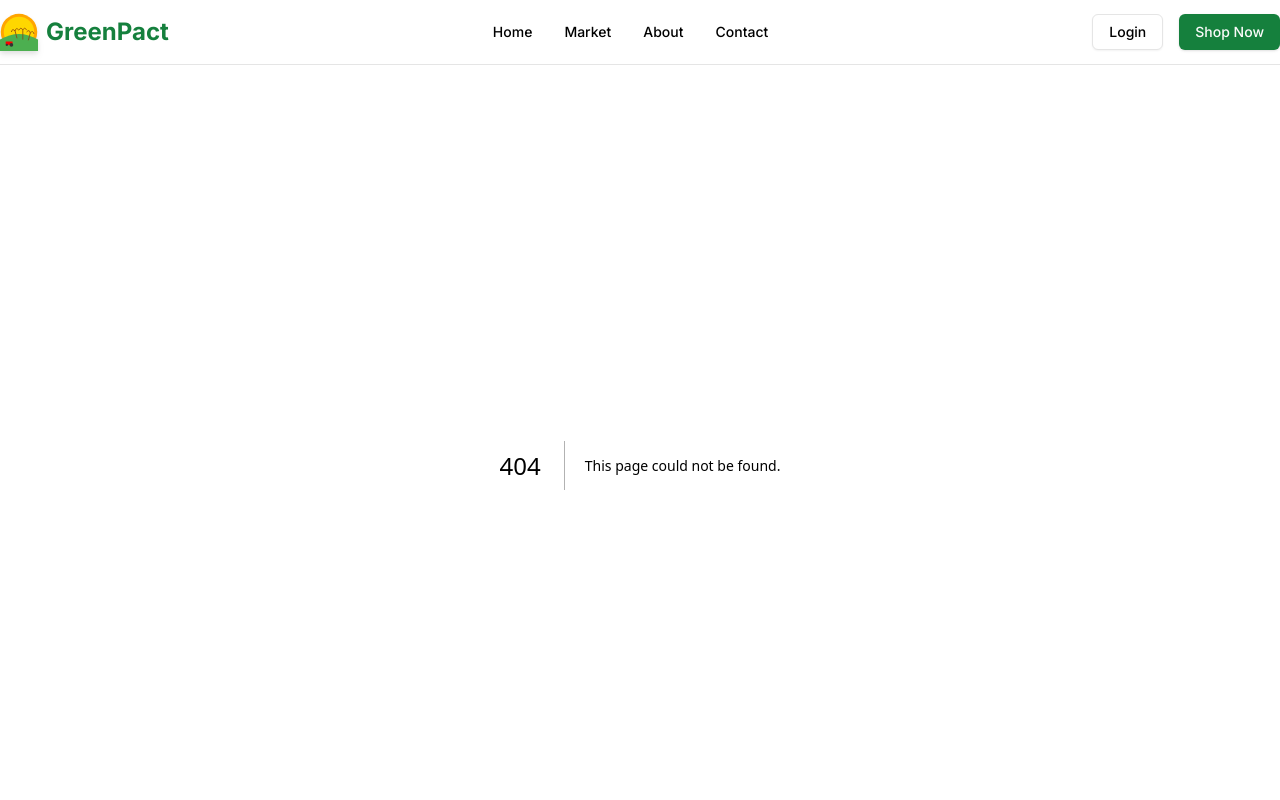
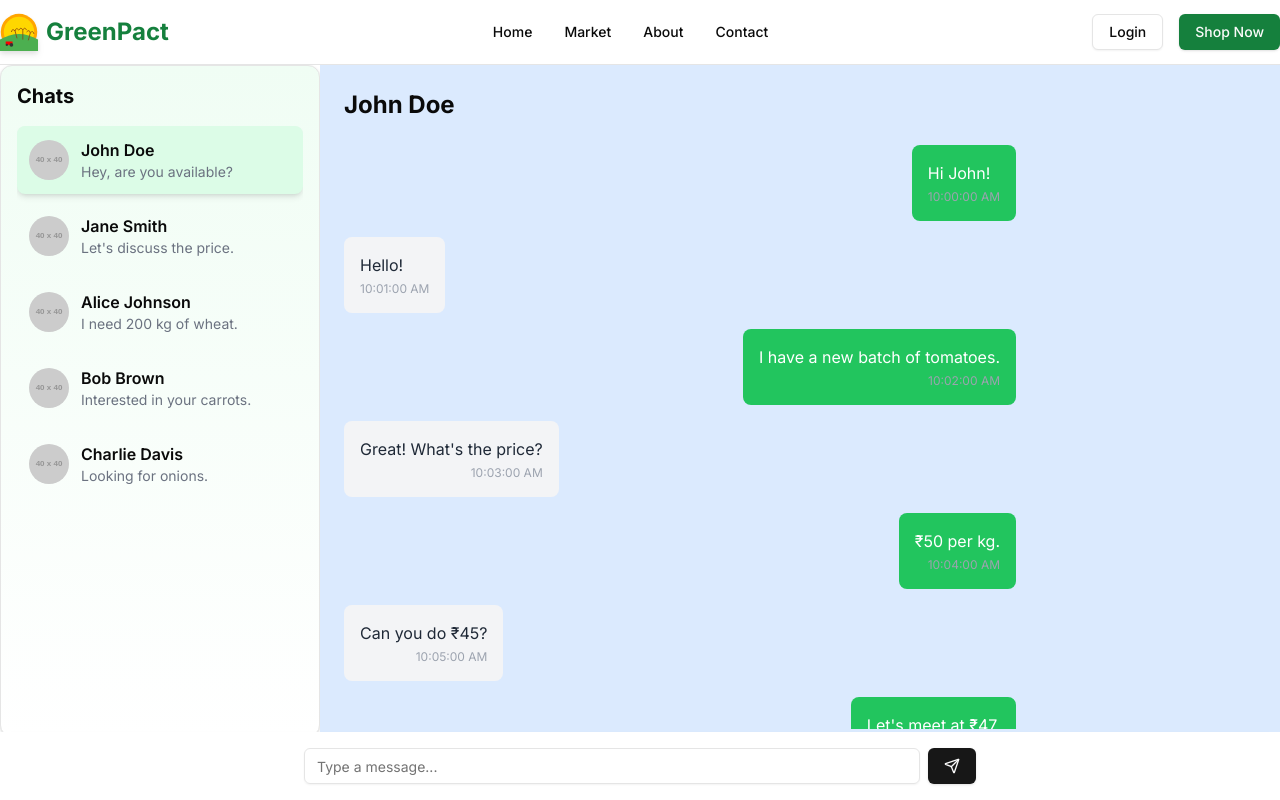
Before and after one commit to Ramanand87/BTP-SEM6, a Next.js app in the folder frontend/: page /chat in a window 1280 px wide. Before the commit this address had no page. Shown: the top 800 px of the page. Built offline with nearby package versions, Linux system fonts and the light colour scheme.

Commit message:
chatting

```diff
--- /dev/null
+++ b/frontend/app/chat/page.jsx
@@ -0,0 +1,124 @@
+'use client'
+import { useState } from "react";
+import ChatSidebar from "@/components/Chat/ChatSidebar";
+import ChatWindow from "@/components/Chat/ChatWindow";
+import ChatInput from "@/components/Chat/ChatInput";
+
+
+const Marketplace = () => {
+  const [chats, setChats] = useState([
+    {
+      id: 1,
+      name: "John Doe",
+      avatar: "https://via.placeholder.com/40",
+      lastMessage: "Hey, are you available?",
+      messages: [
+        { sender: "me", text: "Hi John!", timestamp: "2023-10-10T10:00:00" },
+        { sender: "john", text: "Hello!", timestamp: "2023-10-10T10:01:00" },
+        { sender: "me", text: "I have a new batch of tomatoes.", timestamp: "2023-10-10T10:02:00" },
+        { sender: "john", text: "Great! What's the price?", timestamp: "2023-10-10T10:03:00" },
+        { sender: "me", text: "₹50 per kg.", timestamp: "2023-10-10T10:04:00" },
+        { sender: "john", text: "Can you do ₹45?", timestamp: "2023-10-10T10:05:00" },
+        { sender: "me", text: "Let's meet at ₹47.", timestamp: "2023-10-10T10:06:00" },
+        { sender: "john", text: "Deal!", timestamp: "2023-10-10T10:07:00" },
+      ],
+    },
+    {
+      id: 2,
+      name: "Jane Smith",
+      avatar: "https://via.placeholder.com/40",
+      lastMessage: "Let's discuss the price.",
+      messages: [
+        { sender: "me", text: "Hi Jane!", timestamp: "2023-10-10T10:00:00" },
+        { sender: "jane", text: "Hello!", timestamp: "2023-10-10T10:01:00" },
+        { sender: "me", text: "I have fresh potatoes.", timestamp: "2023-10-10T10:02:00" },
+        { sender: "jane", text: "What's the rate?", timestamp: "2023-10-10T10:03:00" },
+        { sender: "me", text: "₹30 per kg.", timestamp: "2023-10-10T10:04:00" },
+        { sender: "jane", text: "Can you deliver today?", timestamp: "2023-10-10T10:05:00" },
+        { sender: "me", text: "Yes, I can.", timestamp: "2023-10-10T10:06:00" },
+        { sender: "jane", text: "Great! I'll take 100 kg.", timestamp: "2023-10-10T10:07:00" },
+      ],
+    },
+    {
+      id: 3,
+      name: "Alice Johnson",
+      avatar: "https://via.placeholder.com/40",
+      lastMessage: "I need 200 kg of wheat.",
+      messages: [
+        { sender: "me", text: "Hi Alice!", timestamp: "2023-10-10T10:00:00" },
+        { sender: "alice", text: "Hello!", timestamp: "2023-10-10T10:01:00" },
+        { sender: "me", text: "I have wheat available.", timestamp: "2023-10-10T10:02:00" },
+        { sender: "alice", text: "What's the price?", timestamp: "2023-10-10T10:03:00" },
+        { sender: "me", text: "₹25 per kg.", timestamp: "2023-10-10T10:04:00" },
+        { sender: "alice", text: "Can you deliver tomorrow?", timestamp: "2023-10-10T10:05:00" },
+        { sender: "me", text: "Yes, I can.", timestamp: "2023-10-10T10:06:00" },
+        { sender: "alice", text: "Perfect! I'll confirm the order.", timestamp: "2023-10-10T10:07:00" },
+      ],
+    },
+    {
+      id: 4,
+      name: "Bob Brown",
+      avatar: "https://via.placeholder.com/40",
+      lastMessage: "Interested in your carrots.",
+      messages: [
+        { sender: "me", text: "Hi Bob!", timestamp: "2023-10-10T10:00:00" },
+        { sender: "bob", text: "Hello!", timestamp: "2023-10-10T10:01:00" },
+        { sender: "me", text: "I have fresh carrots.", timestamp: "2023-10-10T10:02:00" },
+        { sender: "bob", text: "What's the rate?", timestamp: "2023-10-10T10:03:00" },
+        { sender: "me", text: "₹40 per kg.", timestamp: "2023-10-10T10:04:00" },
+        { sender: "bob", text: "Can you do ₹35?", timestamp: "2023-10-10T10:05:00" },
+        { sender: "me", text: "Let's meet at ₹37.", timestamp: "2023-10-10T10:06:00" },
+        { sender: "bob", text: "Deal!", timestamp: "2023-10-10T10:07:00" },
+      ],
+    },
+    {
+      id: 5,
+      name: "Charlie Davis",
+      avatar: "https://via.placeholder.com/40",
+      lastMessage: "Looking for onions.",
+      messages: [
+        { sender: "me", text: "Hi Charlie!", timestamp: "2023-10-10T10:00:00" },
+        { sender: "charlie", text: "Hello!", timestamp: "2023-10-10T10:01:00" },
+        { sender: "me", text: "I have onions in stock.", timestamp: "2023-10-10T10:02:00" },
+        { sender: "charlie", text: "What's the price?", timestamp: "2023-10-10T10:03:00" },
+        { sender: "me", text: "₹20 per kg.", timestamp: "2023-10-10T10:04:00" },
+        { sender: "charlie", text: "Can you deliver today?", timestamp: "2023-10-10T10:05:00" },
+        { sender: "me", text: "Yes, I can.", timestamp: "2023-10-10T10:06:00" },
+        { sender: "charlie", text: "Great! I'll take 50 kg.", timestamp: "2023-10-10T10:07:00" },
+      ],
+    },
+  ]);
+
+  const [currentChat, setCurrentChat] = useState(chats[0]);
+
+  const handleSendMessage = (message) => {
+    const updatedChats = chats.map((chat) =>
+      chat.id === currentChat.id
+        ? {
+            ...chat,
+            messages: [
+              ...chat.messages,
+              { sender: "me", text: message, timestamp: new Date() },
+            ],
+          }
+        : chat
+    );
+    setChats(updatedChats);
+  };
+
+  return (
+    <div className="flex h-[calc(100vh-16rem)]">
+      <ChatSidebar
+        chats={chats}
+        currentChat={currentChat}
+        setCurrentChat={setCurrentChat}
+      />
+      <div className="flex-1 flex flex-col">
+        <ChatWindow currentChat={currentChat} />
+        <ChatInput onSend={handleSendMessage} />
+      </div>
+    </div>
+  );
+};
+
+export default Marketplace;
--- a/frontend/app/layout.js
+++ b/frontend/app/layout.js
@@ -6,6 +6,7 @@ import { Navbar } from "@/components/Navbar/Navbar";
 
 import "./globals.css";
 import Footer from "@/components/Footer/Footer";
+import DynamicFooter from "@/components/Footer/DynamicFooter";
 
 const inter = Inter({ subsets: ["latin"] });
 
@@ -21,7 +22,7 @@ export default function RootLayout({ children }) {
         <ReduxProvider>
           <Navbar/>
           <main className="">{children}</main>
-          <Footer/>
+          <DynamicFooter/>
         </ReduxProvider>
         <Toaster />
       </body>
--- /dev/null
+++ b/frontend/components/Chat/ChatInput.jsx
@@ -0,0 +1,34 @@
+// components/ChatInput.js
+import { Input } from "@/components/ui/input";
+import { Button } from "@/components/ui/button";
+import { Send } from "lucide-react";
+import { useState } from "react";
+
+const ChatInput = ({ onSend }) => {
+  const [message, setMessage] = useState("");
+
+  const handleSend = () => {
+    if (message.trim()) {
+      onSend(message);
+      setMessage("");
+    }
+  };
+
+  return (
+    <div className="fixed bottom-0 left-0 right-0 bg-white p-4 shadow-lg">
+      <div className="max-w-2xl mx-auto flex gap-2">
+        <Input
+          value={message}
+          onChange={(e) => setMessage(e.target.value)}
+          placeholder="Type a message..."
+          className="flex-1"
+        />
+        <Button onClick={handleSend}>
+          <Send className="w-4 h-4" />
+        </Button>
+      </div>
+    </div>
+  );
+};
+
+export default ChatInput;
--- /dev/null
+++ b/frontend/components/Chat/ChatSidebar.jsx
@@ -0,0 +1,37 @@
+// components/ChatSidebar.js
+import { Avatar, AvatarFallback, AvatarImage } from "@/components/ui/avatar";
+import { Card } from "@/components/ui/card";
+
+const ChatSidebar = ({ chats, currentChat, setCurrentChat }) => {
+  return (
+    <Card className="w-80 h-[calc(100vh-8rem)] p-4 bg-gradient-to-b from-green-50  to-white">
+      <h2 className="text-xl font-bold mb-4">Chats</h2>
+      <div className="overflow-y-auto h-[calc(100vh-8rem)]"> {/* Scrollable container */}
+        <div className="space-y-2">
+          {chats.map((chat) => (
+            <div
+              key={chat.id}
+              onClick={() => setCurrentChat(chat)}
+              className={`flex items-center p-3 rounded-lg cursor-pointer transition-all ${
+                currentChat?.id === chat.id
+                  ? "bg-green-100 shadow-md"
+                  : "hover:bg-green-50"
+              }`}
+            >
+              <Avatar>
+                <AvatarImage src={chat.avatar} />
+                <AvatarFallback>{chat.name[0]}</AvatarFallback>
+              </Avatar>
+              <div className="ml-3">
+                <p className="font-semibold">{chat.name}</p>
+                <p className="text-sm text-gray-500">{chat.lastMessage}</p>
+              </div>
+            </div>
+          ))}
+        </div>
+      </div>
+    </Card>
+  );
+};
+
+export default ChatSidebar;
--- /dev/null
+++ b/frontend/components/Chat/ChatWindow.jsx
@@ -0,0 +1,19 @@
+// components/ChatWindow.js
+import MessageBubble from "./MessageBubble";
+
+const ChatWindow = ({ currentChat }) => {
+  return (
+    <div className="flex-1 h-screen p-6 bg-blue-100">
+      <div className="max-w-2xl  h-[calc(100vh-10rem)] overflow-y-auto scrollbar-thin scrollbar-thumb-green-300 scrollbar-track-green-50 hover:scrollbar-thumb-green-400 scrollbar-thumb-rounded-full scrollbar-track-rounded-full">
+        <h2 className="text-2xl font-bold mb-6">{currentChat?.name}</h2>
+        <div className="space-y-4">
+          {currentChat?.messages.map((message, index) => (
+            <MessageBubble key={index} message={message} />
+          ))}
+        </div>
+      </div>
+    </div>
+  );
+};
+
+export default ChatWindow;
--- /dev/null
+++ b/frontend/components/Chat/MessageBubble.jsx
@@ -0,0 +1,25 @@
+// components/MessageBubble.js
+const MessageBubble = ({ message }) => {
+    return (
+      <div
+        className={`flex ${
+          message.sender === "me" ? "justify-end" : "justify-start"
+        }`}
+      >
+        <div
+          className={`max-w-xs p-4 rounded-lg ${
+            message.sender === "me"
+              ? "bg-green-500 text-white"
+              : "bg-gray-100 text-gray-800"
+          }`}
+        >
+          <p>{message.text}</p>
+          <p className="text-xs mt-1 text-right text-gray-400">
+            {new Date(message.timestamp).toLocaleTimeString()}
+          </p>
+        </div>
+      </div>
+    );
+  };
+
+  export default MessageBubble;
--- /dev/null
+++ b/frontend/components/Footer/DynamicFooter.jsx
@@ -0,0 +1,14 @@
+"use client";
+
+import { usePathname } from "next/navigation";
+import Footer from "./Footer";
+
+export default function DynamicFooter() {
+  const pathname = usePathname(); // Get current route
+
+  if (pathname === "/chat") {
+    return null; // Hide footer on /chat
+  }
+
+  return <Footer />;
+}
--- a/frontend/package.json
+++ b/frontend/package.json
@@ -41,6 +41,7 @@
     "react-webcam": "^7.2.0",
     "sonner": "^1.7.2",
     "tailwind-merge": "^2.6.0",
+    "tailwind-scrollbar": "^4.0.1",
     "tailwindcss-animate": "^1.0.7"
   },
   "devDependencies": {
--- a/frontend/tailwind.config.mjs
+++ b/frontend/tailwind.config.mjs
@@ -8,6 +8,20 @@ export default {
   ],
   theme: {
   	extend: {
+		scrollbar: {
+			thin: "thin",
+			thumb: {
+			  green: {
+				300: "#86efac",
+				400: "#4ade80",
+			  },
+			},
+			track: {
+			  green: {
+				50: "#f0fdf4",
+			  },
+			},
+		  },
   		colors: {
   			background: 'hsl(var(--background))',
   			foreground: 'hsl(var(--foreground))',
@@ -79,5 +93,5 @@ export default {
   		}
   	}
   },
-  plugins: [require("tailwindcss-animate")],
+  plugins: [require("tailwind-scrollbar"),require("tailwindcss-animate")],
 };
```
Also changed, not shown: 1 other file (tests, documents, lock files or other folders).
